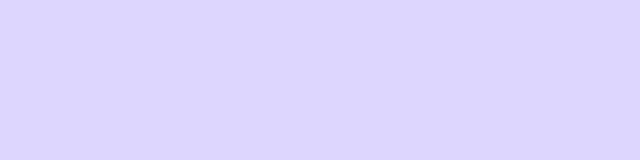
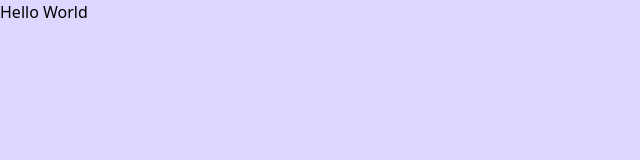
Before and after one commit to scxt-mnt/shareeye-social, a React (Vite) app: page /Form-about in a window 1280 px wide. Before the commit this address had no page. Shown: the top 160 px of the page, without its empty margins (0-640 px from the left). Built offline with nearby package versions, Linux system fonts and the light colour scheme.

Commit message:
added: info after log in

```diff
--- /dev/null
+++ b/src/components/Form.tsx
@@ -0,0 +1,11 @@
+import React from 'react'
+
+const Form = () => {
+  return (
+    <>
+    <h1>Hello World</h1>
+    </>
+  )
+}
+
+export default Form
--- a/src/components/SignUp.tsx
+++ b/src/components/SignUp.tsx
@@ -5,12 +5,14 @@ import usernameLogo from '../assets/username.png'
 import closedPassword from '../assets/closedPassword.png';
 import passwordLogo from '../assets/password.png'
 import { Link } from 'react-router-dom'
-
+import { useNavigate } from 'react-router-dom';
 
 const Login = () => {
     const [username, setUsername] = useState<string>("");
     const [password, setPassword] = useState<string>("");
     const [toShow, setToShow] = useState<boolean>(false);
+    const navigate = useNavigate();
+
 
     const createUser = async (e: React.FormEvent) => {
         e.preventDefault();
@@ -18,6 +20,7 @@ const Login = () => {
             const res = await SignUp.post('/', { username: username, password: password });
             if (res.status === 201) {
                 console.log('user created');
+                navigate('/Form-about');
             }
         } catch (err) {
             const error = err as AxiosError
--- a/src/public/routes.tsx
+++ b/src/public/routes.tsx
@@ -3,6 +3,7 @@ import SignUp from '../components/SignUp'
 import Login  from '../components/Login'
 import LandingPage from '../components/LandingPage'
 import DashBoard  from '../components/DashBoard'
+import Form from '../components/Form'
 const routes = () => {
   return (
   <>
@@ -11,6 +12,7 @@ const routes = () => {
             <Route path="/SignIn" element={<Login />} />
             <Route path="/SignUp" element={<SignUp />} />
             <Route path="/DashBoard" element={<DashBoard />}></Route>
+            <Route path="/Form-about" element={<Form />} ></Route>
         </Routes>
   </>
   )
```
